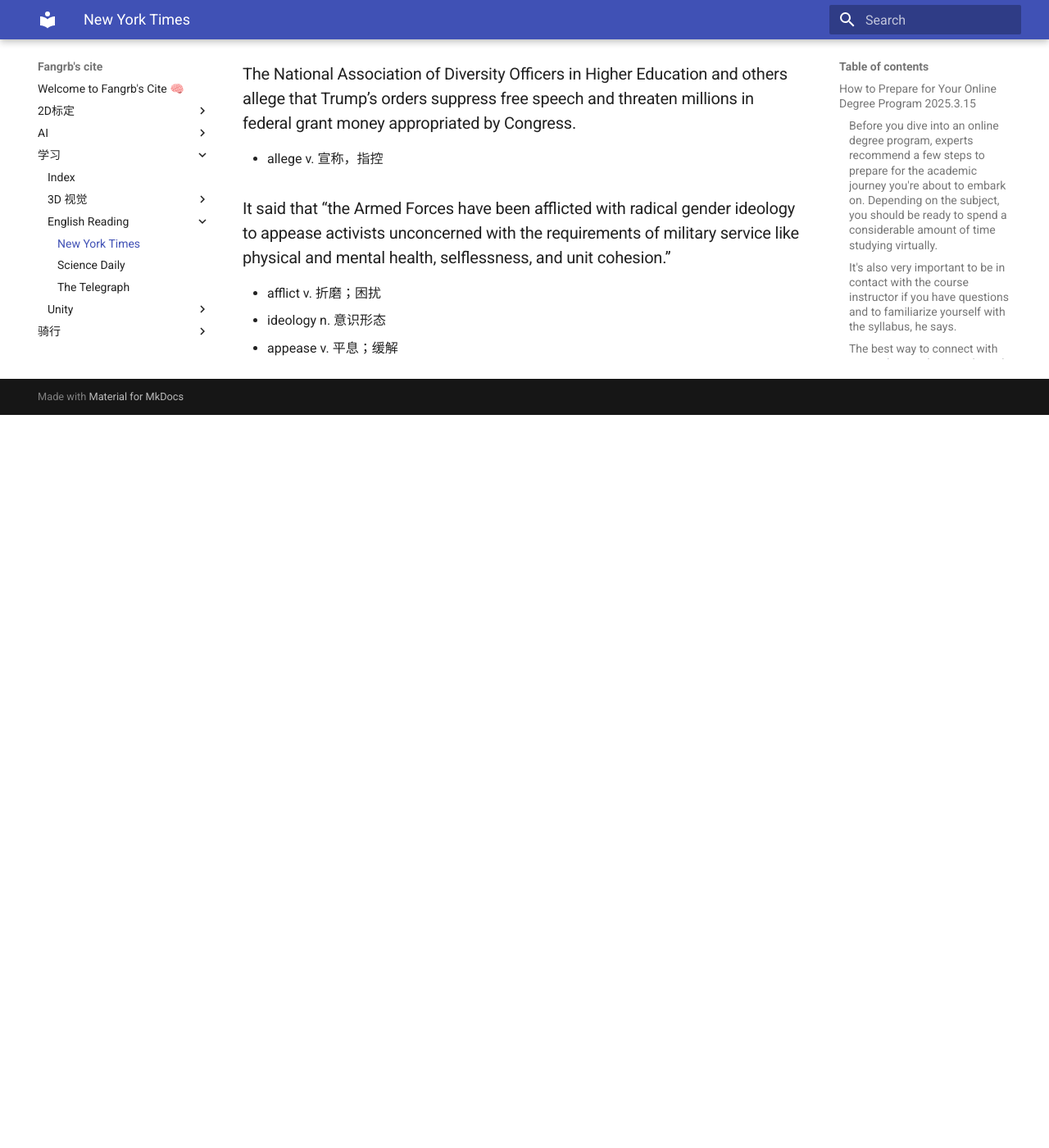
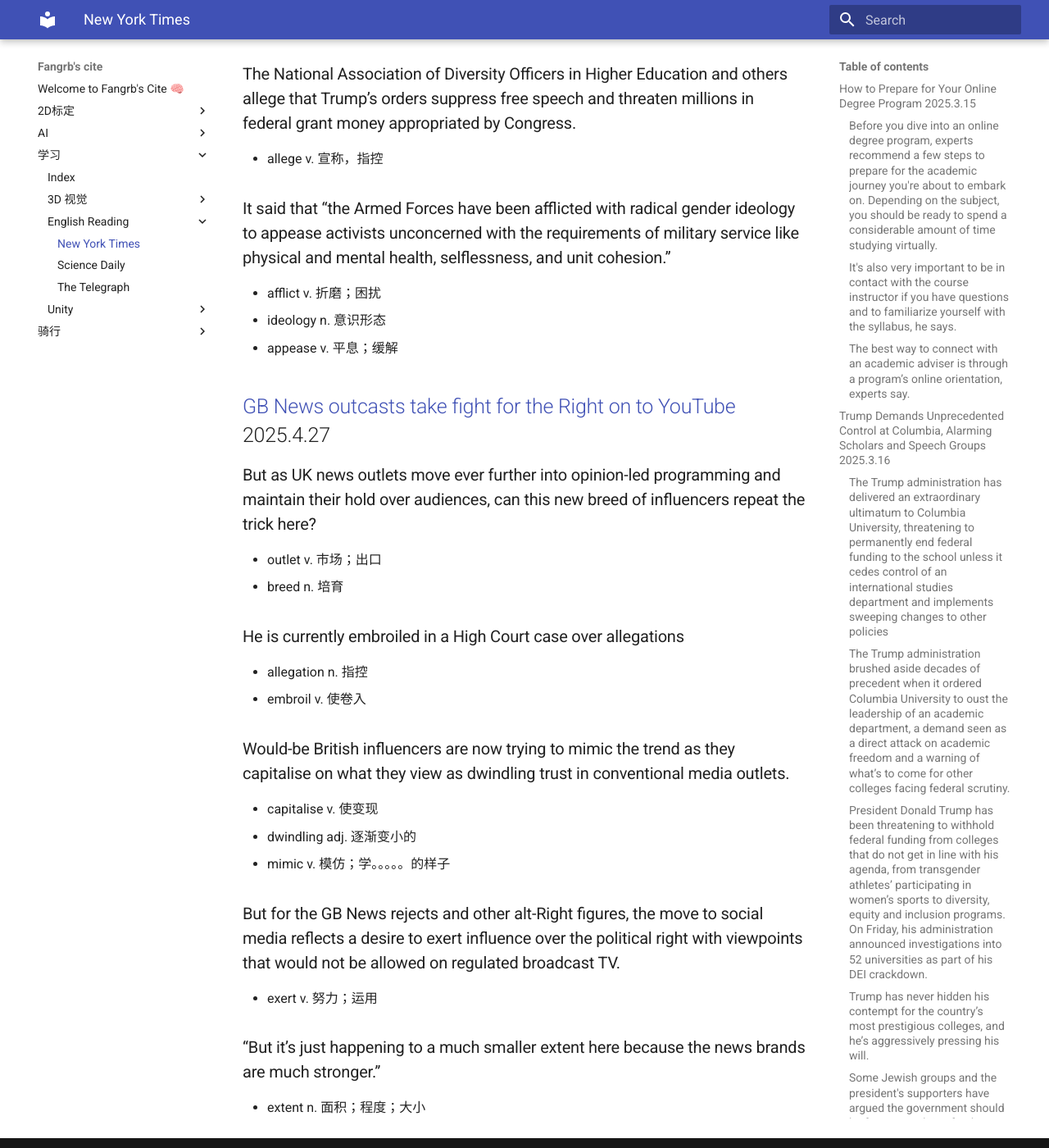
Before and after one commit to DaleBruise/DaleBruise.github.io, an MkDocs documentation site: the page built from docs/学习/English Reading/New_York_Times.md, in a window 1280 px wide and 1400 px high, scrolled down 4023 px. Shown: the whole window at 82% size. Built offline with MkDocs 1.6.1 and Material for MkDocs 9.7.7, drawn with Linux system fonts in a browser that asks for light colours; before the commit the page ends 4529 px from its top, so only the background shows below that.

Commit message:
Update New_York_Times.md

```diff
--- a/docs/学习/English Reading/New_York_Times.md
+++ b/docs/学习/English Reading/New_York_Times.md
@@ -115,3 +115,30 @@
 - afflict v. 折磨；困扰
 - ideology n. 意识形态
 - appease v. 平息；缓解
+
+
+## [GB News outcasts take fight for the Right on to YouTube](https://www.telegraph.co.uk/business/2025/04/26/the-gb-news-rejects-trying-to-conquer-youtube/) 2025.4.27
+
+### But as UK news outlets move ever further into opinion-led programming and maintain their hold over audiences, can this new breed of influencers repeat the trick here?
+
+- outlet v. 市场；出口
+- breed n. 培育
+
+### He is currently embroiled in a High Court case over allegations
+
+- allegation n. 指控
+- embroil v. 使卷入
+
+### Would-be British influencers are now trying to mimic the trend as they capitalise on what they view as dwindling trust in conventional media outlets.
+
+- capitalise v. 使变现
+- dwindling adj. 逐渐变小的
+- mimic v. 模仿；学。。。。。的样子
+
+### But for the GB News rejects and other alt-Right figures, the move to social media reflects a desire to exert influence over the political right with viewpoints that would not be allowed on regulated broadcast TV.
+
+- exert v. 努力；运用
+
+### “But it’s just happening to a much smaller extent here because the news brands are much stronger.”
+
+- extent n. 面积；程度；大小
```
